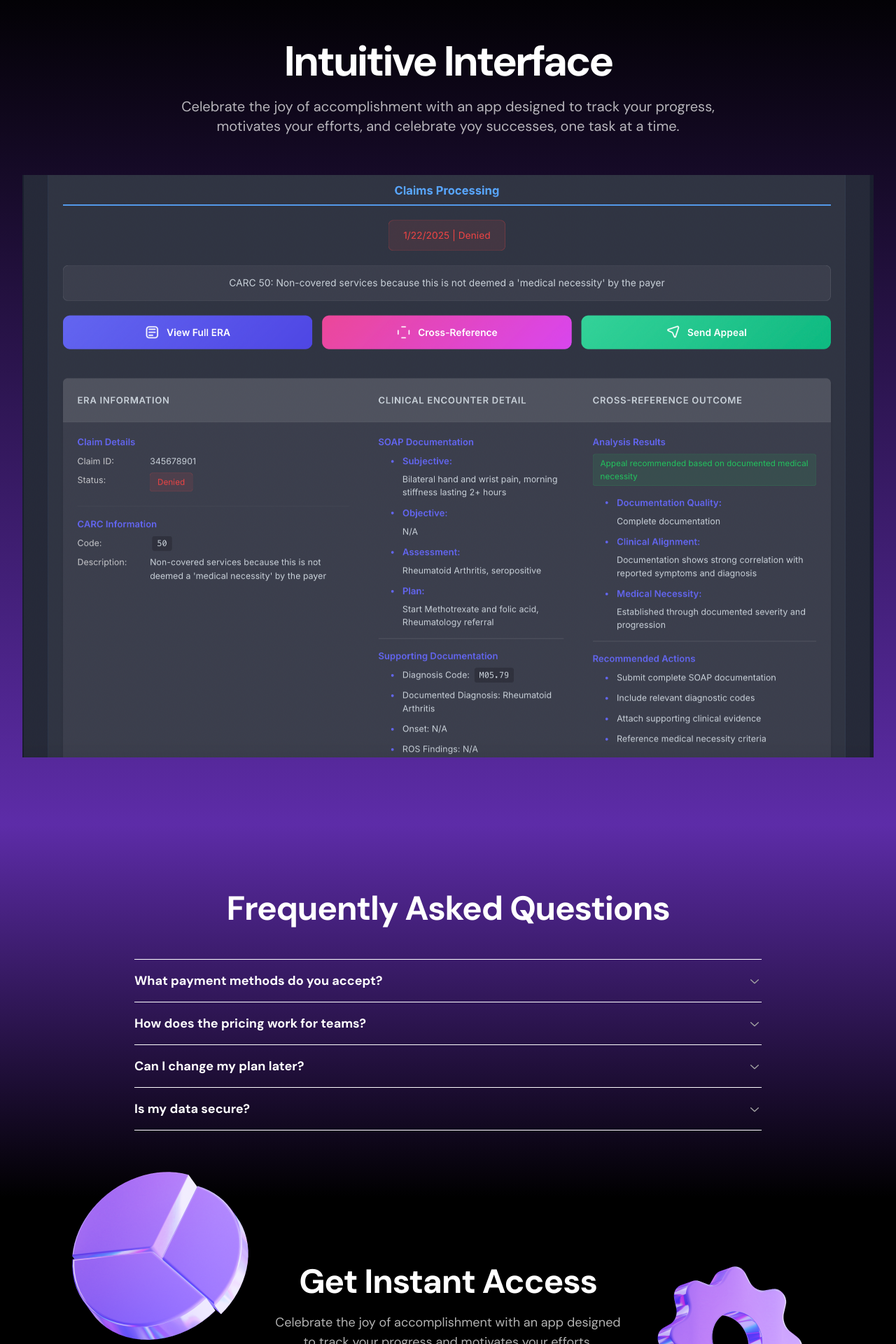
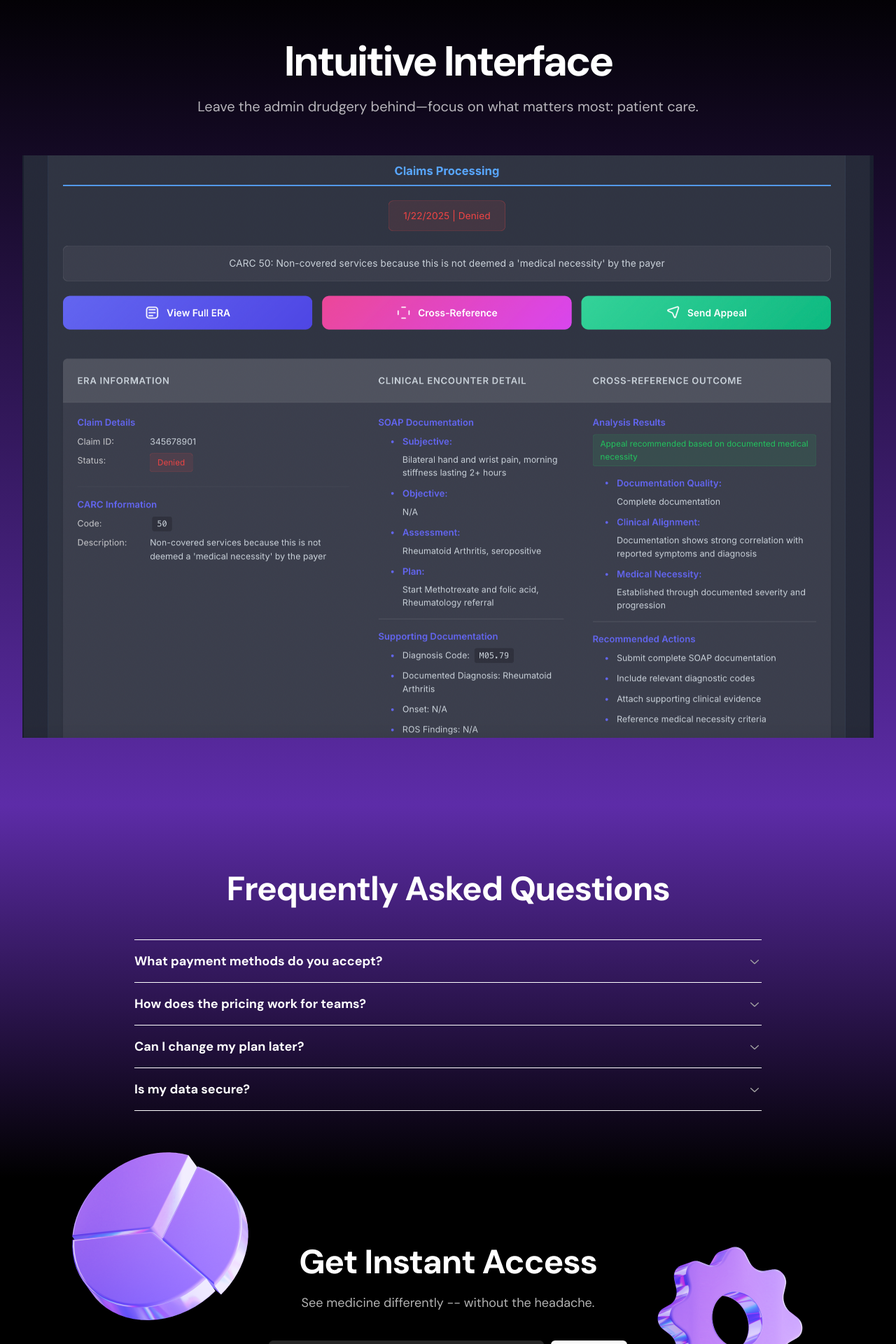
Before and after one commit to VeryKumar/Emerge-Page, a Next.js app: page / in a window 1280 px wide. Shown: the part 1880-3800 px from the top of the page at 70% size. Built offline with nearby package versions, Linux system fonts and the light colour scheme.

Commit message:
copy changes

```diff
--- a/src/components/cta-section.tsx
+++ b/src/components/cta-section.tsx
@@ -30,8 +30,7 @@ export function CtaSection() {
                     </motion.div>
                     <h2 className={"text-5xl font-bold tracking-tight text-center"}>Get Instant Access</h2>
                         <p className={"text-lg text-center text-white/70 mt-5 "}>
-                            Celebrate the joy of accomplishment with an app designed to track your
-                            progress and motivates your efforts.
+                            See medicine differently -- without the headache.
                         </p>
                     <form className={"flex flex-col sm:flex-row gap-2.5 mt-10"}>
                         <Input placeholder={"Enter your email"} className={"bg-muted"} />
--- a/src/components/product-showcase.tsx
+++ b/src/components/product-showcase.tsx
@@ -24,8 +24,7 @@ export function ProductShowcase() {
                     <h2 className={"text-center text-5xl sm:text-6xl font-bold tracking-tighter"}>Intuitive Interface</h2>
                     <div className={"max-w-3xl mx-auto"}>
                         <p className={"text-xl text-white/70 mt-5 text-center"}>
-                            Celebrate the joy of accomplishment with an app designed to track your progress, motivates
-                            your efforts, and celebrate yoy successes, one task at a time.
+                        Leave the admin drudgery behind—focus on what matters most: patient care.
                         </p>
                     </div>
                     <div className={"flex items-center justify-center mt-14"}>
```
